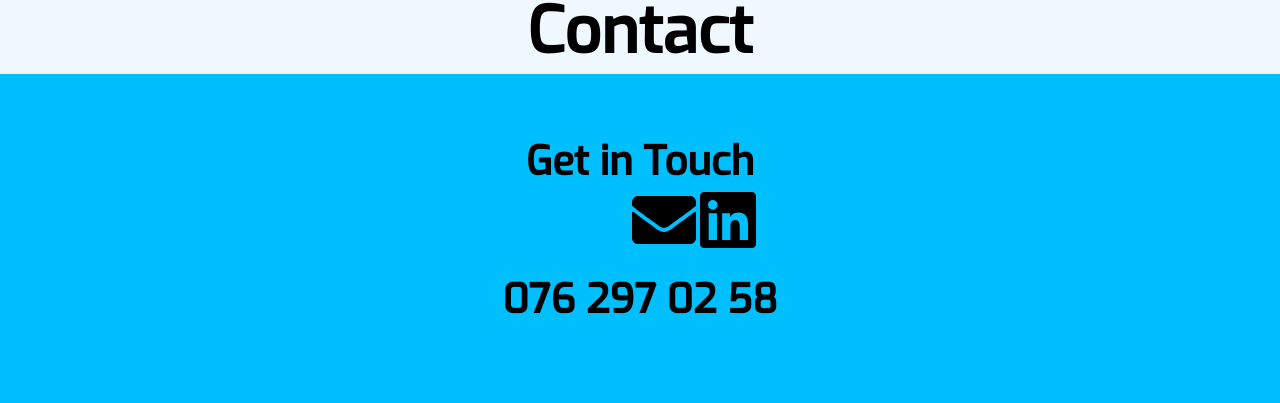
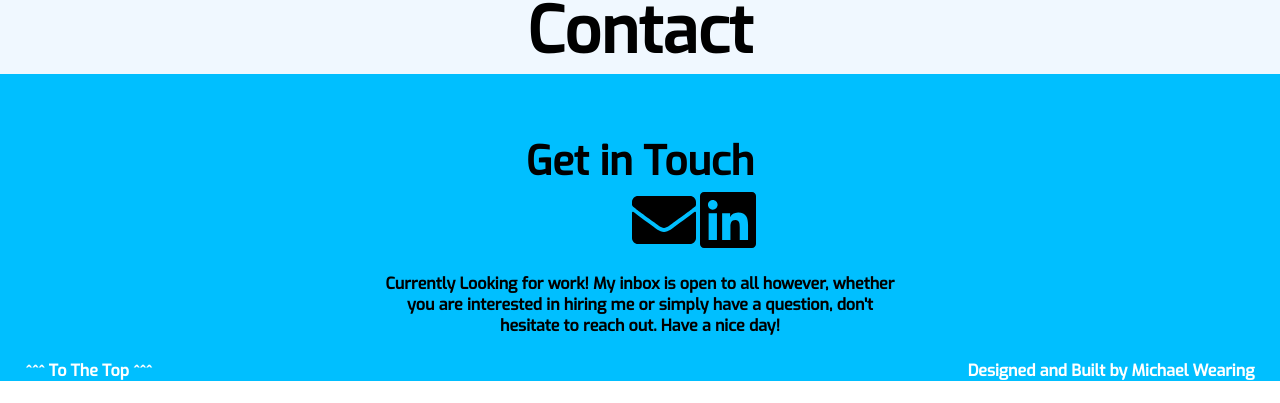
Before and after one commit to MichaelWearing/Portfolio, a React (Create React App) app: page / in a window 1280 px wide. Shown: the part 2766-3169 px from the top of the page. After the commit the page ends 3147 px from the top, so only its background shows below. Built offline with nearby package versions, Linux system fonts and the light colour scheme.

Commit message:
Added extra text and a footer

```diff
--- a/src/components/Contact/ContactElements.js
+++ b/src/components/Contact/ContactElements.js
@@ -1,4 +1,5 @@
 import styled, { keyframes } from "styled-components";
+import { Link } from "react-scroll";
 
 const SlideIn = keyframes`
 10%{
@@ -62,7 +63,7 @@ export const ContactDiv = styled.div`
   text-align: center;
   font-size: 5vh;
 
-  padding: 5vh 0 10vh 0;
+  padding: 5vh 0 0 0;
 `;
 
 export const ContactIcons = styled.div`
@@ -91,3 +92,27 @@ export const LinkedinIcon = styled.a`
     color: white;
   }
 `;
+
+export const ContactText = styled.p`
+  text-align: center;
+  width: 100%;
+  padding: 0 30% 3vh;
+`;
+
+export const Footer = styled.div`
+  display: flex;
+  justify-content: space-between;
+
+  color: white;
+
+  width: 98%;
+  padding-left: 2%;
+`;
+
+export const TopScroll = styled(Link)`
+  cursor: pointer;
+
+  &:hover {
+    color: black;
+  }
+`;
--- a/src/components/Contact/index.js
+++ b/src/components/Contact/index.js
@@ -8,6 +8,9 @@ import {
   ContactIcons,
   MailIcon,
   LinkedinIcon,
+  ContactText,
+  Footer,
+  TopScroll,
 } from "./ContactElements";
 
 export default function Contact() {
@@ -51,8 +54,18 @@ export default function Contact() {
             <FaLinkedin />
           </LinkedinIcon>
         </ContactIcons>
-        <p>076 297 02 58</p>
       </ContactDiv>
+      <ContactText>
+        Currently Looking for work! My inbox is open to all however, whether you
+        are interested in hiring me or simply have a question, don't hesitate to
+        reach out. Have a nice day!
+      </ContactText>
+      <Footer>
+        <TopScroll to="info" smooth={true} offset={-50}>
+          ^^^ To The Top ^^^
+        </TopScroll>
+        <p> Designed and Built by Michael Wearing</p>
+      </Footer>
     </>
   );
 }
```
Also changed, not shown: 1 other file (tests, documents, lock files or other folders).
